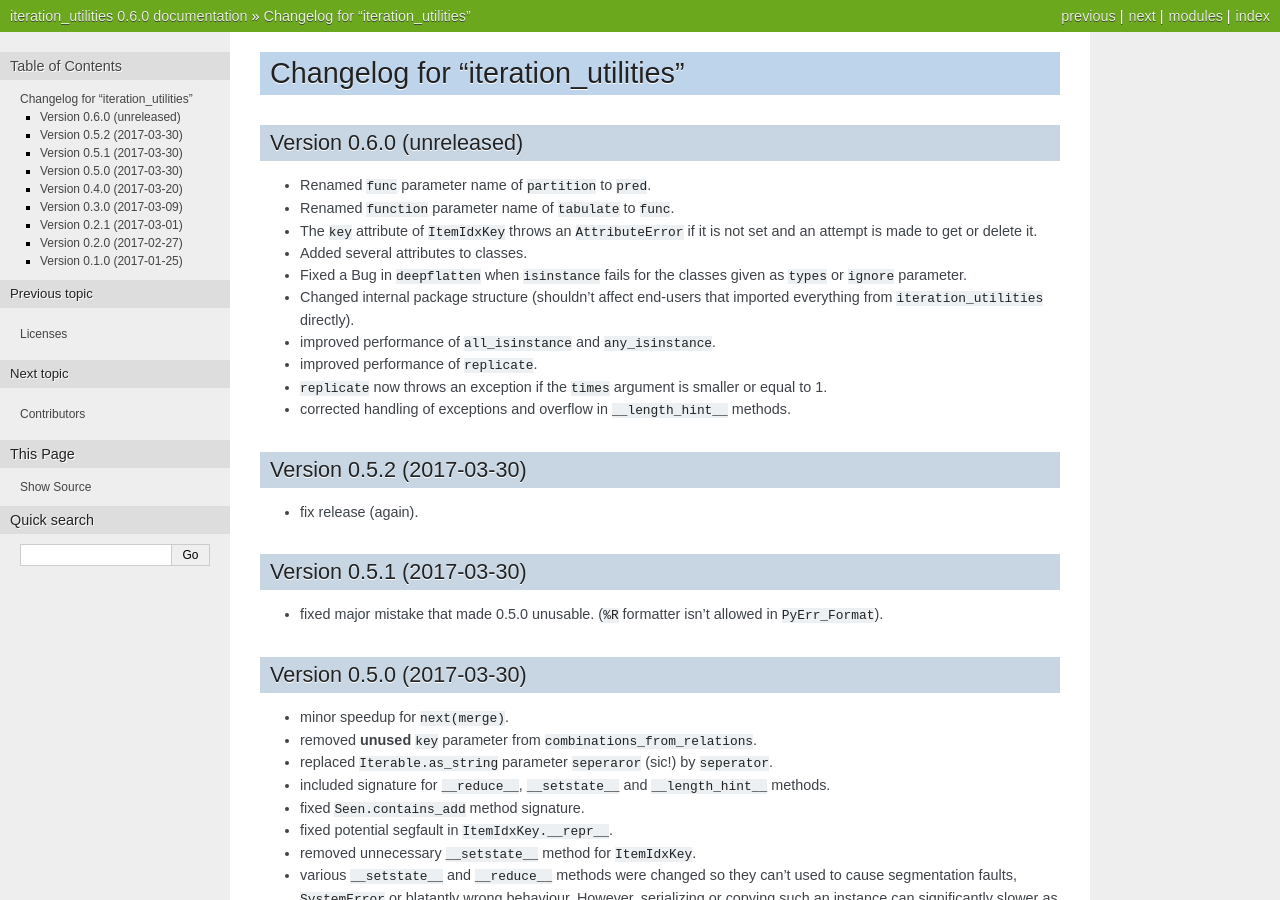
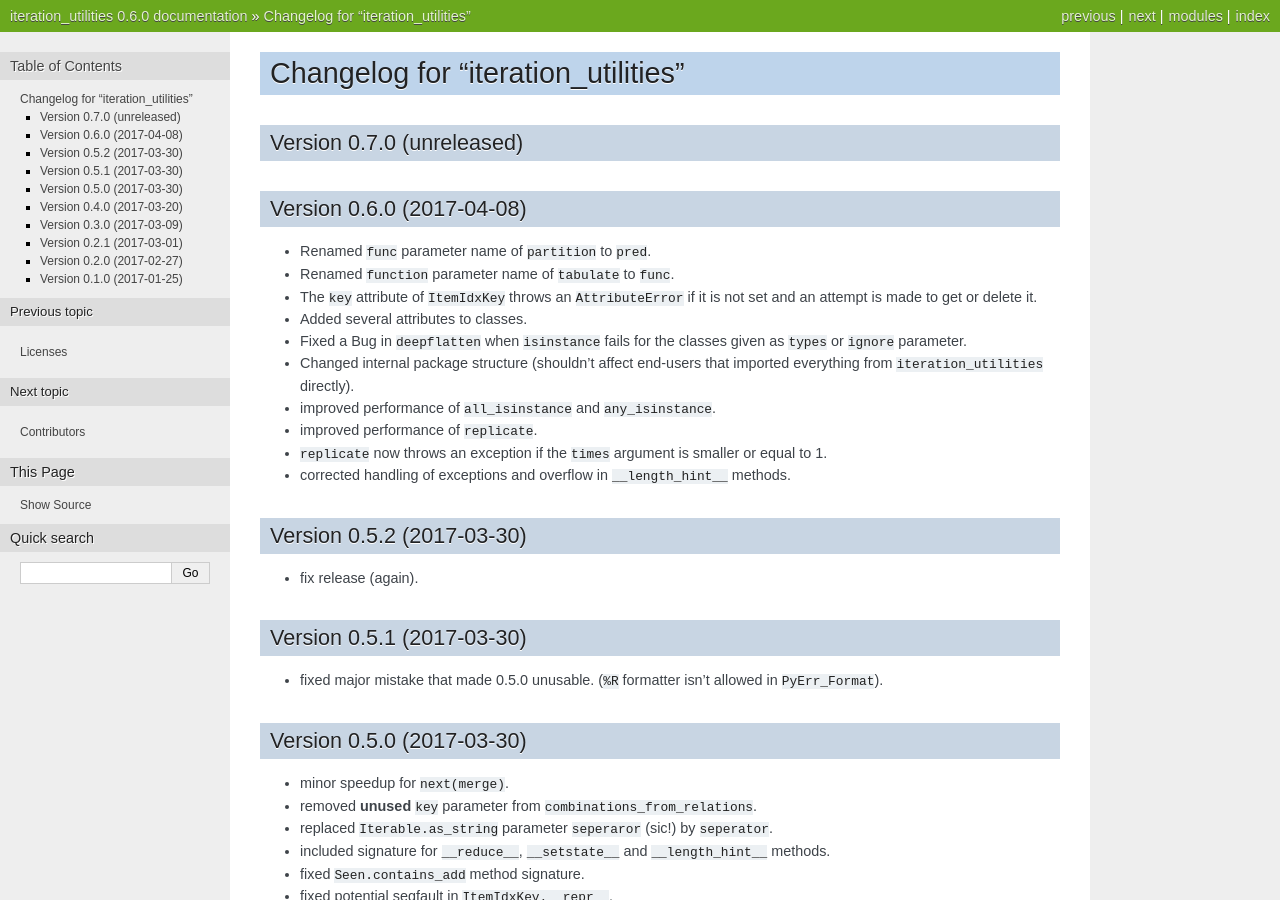
Before and after one commit to MSeifert04/iteration_utilities, a Sphinx documentation site: the page built from docs/CHANGES.rst, in a window 1280 px wide and 900 px high. Built offline with Sphinx 7.4.7, drawn with Linux system fonts in a browser that asks for light colours.

Commit message:
bump changelog

```diff
--- a/docs/CHANGES.rst
+++ b/docs/CHANGES.rst
@@ -1,7 +1,11 @@
 Changelog for "iteration_utilities"
 -----------------------------------
 
-Version 0.6.0 (unreleased)
+Version 0.7.0 (unreleased)
+^^^^^^^^^^^^^^^^^^^^^^^^^^
+
+
+Version 0.6.0 (2017-04-08)
 ^^^^^^^^^^^^^^^^^^^^^^^^^^
 
 - Renamed ``func`` parameter name of ``partition`` to ``pred``.
```
